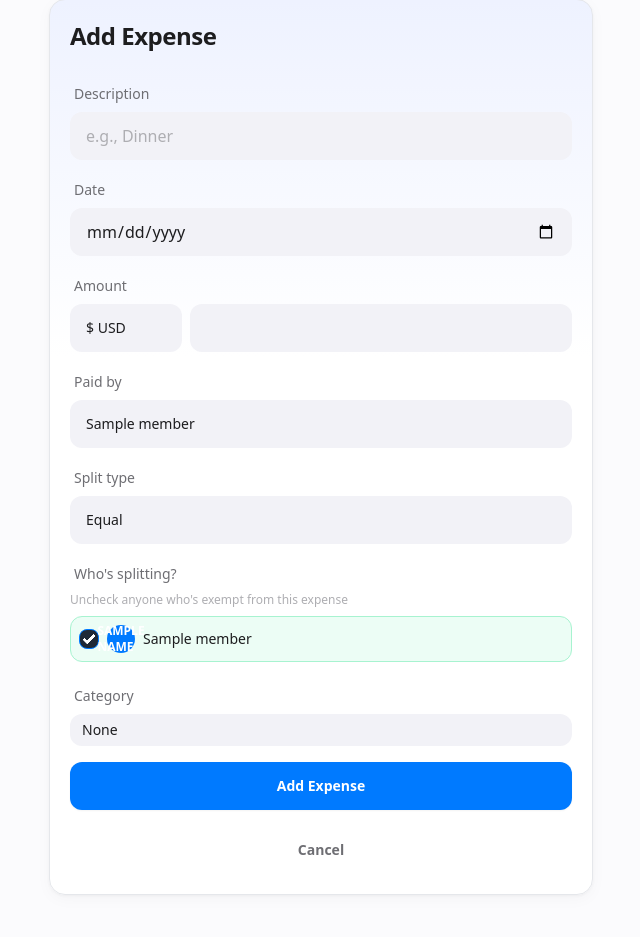
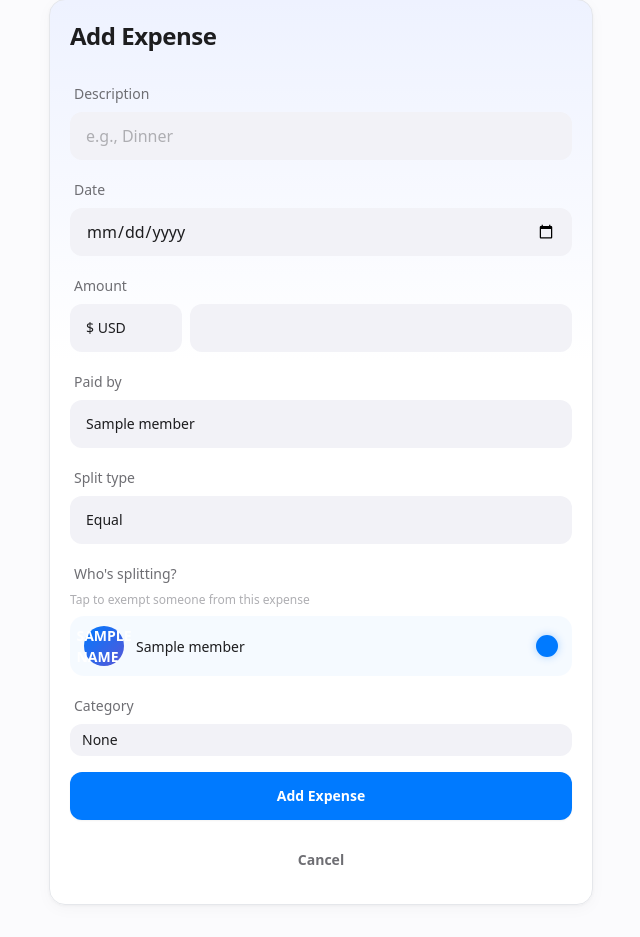
Before and after one commit to jvalin17/frenmo, a FastAPI app: template app/templates/expense/new.html in a window 1280 px wide. Shown: the part 85-1022 px from the top of the page, without its empty margins (319-959 px from the left). Before the commit the page ends 980 px from the top, so only its background shows below. Run offline with FastAPI, Linux system fonts and the light colour scheme; the template is opened without the code that fills it: most values are stand-ins (such as "Sample title", 1, 10 or a date in 2020); some libraries are stand-ins or nearby versions.

Commit message:
Premium people selector: dim/brighten rows, gradient avatar ring, blue glow dot, red exempt pill, zero JS

```diff
--- a/app/templates/expense/new.html
+++ b/app/templates/expense/new.html
@@ -56,24 +56,29 @@
             </div>
             <div id="split-with" class="form-control mb-3">
                 <label class="label"><span class="label-text">Who's splitting?</span></label>
-                <p class="text-xs mb-2" style="color: #AEAEB2;">Uncheck anyone who's exempt from this expense</p>
+                <p class="text-xs mb-2" style="color: #AEAEB2;">Tap to exempt someone from this expense</p>
+                <style>
+                .person-row { display: flex; align-items: center; gap: 12px; padding: 10px 14px; cursor: pointer; border-radius: 14px; opacity: 0.45; transition: all 0.25s ease; -webkit-tap-highlight-color: transparent; }
+                .person-row:has(:checked) { opacity: 1; background: rgba(0, 122, 255, 0.04); }
+                .person-row .p-avatar { width: 40px; height: 40px; border-radius: 50%; display: flex; align-items: center; justify-content: center; color: white; font-weight: 700; font-size: 14px; padding: 2px; background: transparent; transition: background 0.3s ease; filter: grayscale(60%); }
+                .person-row:has(:checked) .p-avatar { filter: grayscale(0%); background: linear-gradient(135deg, #007AFF, #5856D6); }
+                .person-row .p-name { font-weight: 500; font-size: 14px; color: #1D1D1F; flex: 1; }
+                .person-row .p-status { width: 22px; height: 22px; border-radius: 50%; border: 2px solid #D1D5DB; transition: all 0.2s ease; flex-shrink: 0; }
+                .person-row:has(:checked) .p-status { background: #007AFF; border-color: #007AFF; box-shadow: 0 0 8px rgba(0, 122, 255, 0.3); }
+                .person-row:not(:has(:checked)):hover { opacity: 0.65; }
+                .person-row:active { transform: scale(0.98); transition-duration: 0.1s; }
+                .person-row .p-exempt { display: none; font-size: 11px; padding: 2px 8px; border-radius: 999px; background: #FEF2F2; color: #DC2626; }
+                .person-row:not(:has(:checked)) .p-exempt { display: inline; }
+                </style>
                 {% for m in members %}
-                <label class="flex items-center gap-2 p-2 rounded-xl mb-1 cursor-pointer split-toggle" style="background: #ECFDF5; border: 1px solid #A7F3D0; transition: all 0.15s;">
-                    <input type="checkbox" name="split_with" value="{{ m.id }}" class="checkbox checkbox-sm" checked
-                           onchange="var p = this.closest('.split-toggle'); if(this.checked) { p.style.background='#ECFDF5'; p.style.borderColor='#A7F3D0'; } else { p.style.background='#F9FAFB'; p.style.borderColor='#E5E7EB'; }">
-                    <div class="w-7 h-7 rounded-full flex items-center justify-center text-white text-xs font-bold" style="background: #007AFF;">{{ m.name[0]|upper }}</div>
-                    <span class="text-sm font-medium flex-1">{{ m.name }}</span>
-                    <span class="exempt-label text-xs px-2 py-0.5 rounded-full" style="display: none; background: #FEF2F2; color: #DC2626;">exempt</span>
+                <label class="person-row">
+                    <input type="checkbox" name="split_with" value="{{ m.id }}" hidden checked>
+                    <div class="p-avatar" style="background: linear-gradient(135deg, #007AFF, #5856D6);">{{ m.name[0]|upper }}</div>
+                    <span class="p-name">{{ m.name }}</span>
+                    <span class="p-exempt">exempt</span>
+                    <div class="p-status"></div>
                 </label>
                 {% endfor %}
-                <script>
-                document.querySelectorAll('.split-toggle input[type=checkbox]').forEach(function(cb) {
-                    cb.addEventListener('change', function() {
-                        var label = this.closest('.split-toggle').querySelector('.exempt-label');
-                        label.style.display = this.checked ? 'none' : 'inline';
-                    });
-                });
-                </script>
             </div>
             <div id="shares-fields" style="display:none" class="mb-3">
                 <label class="label"><span class="label-text">Shares per person</span></label>
```
Also changed, not shown: app/templates/expense/edit.html (+20 -7 lines).
